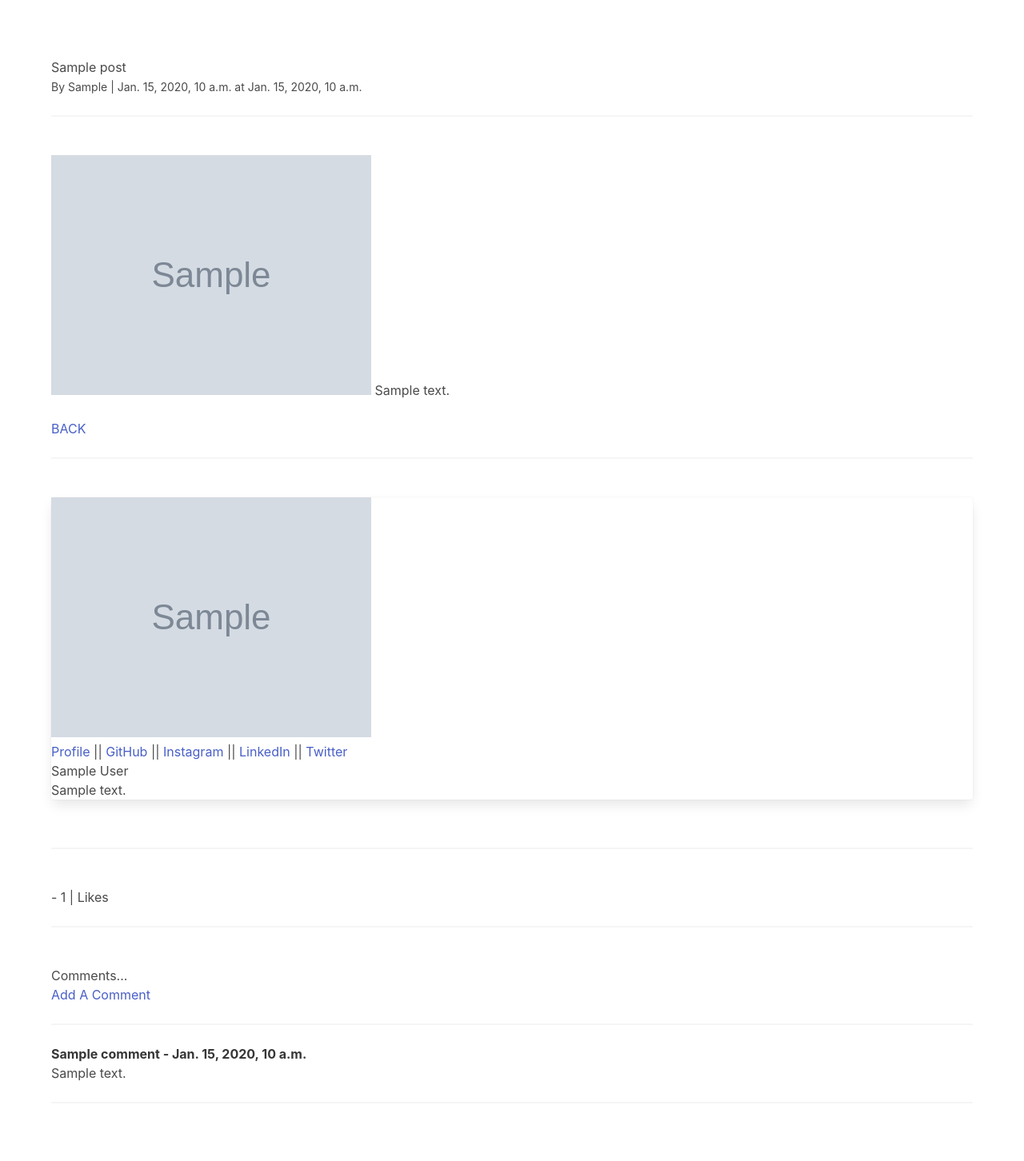
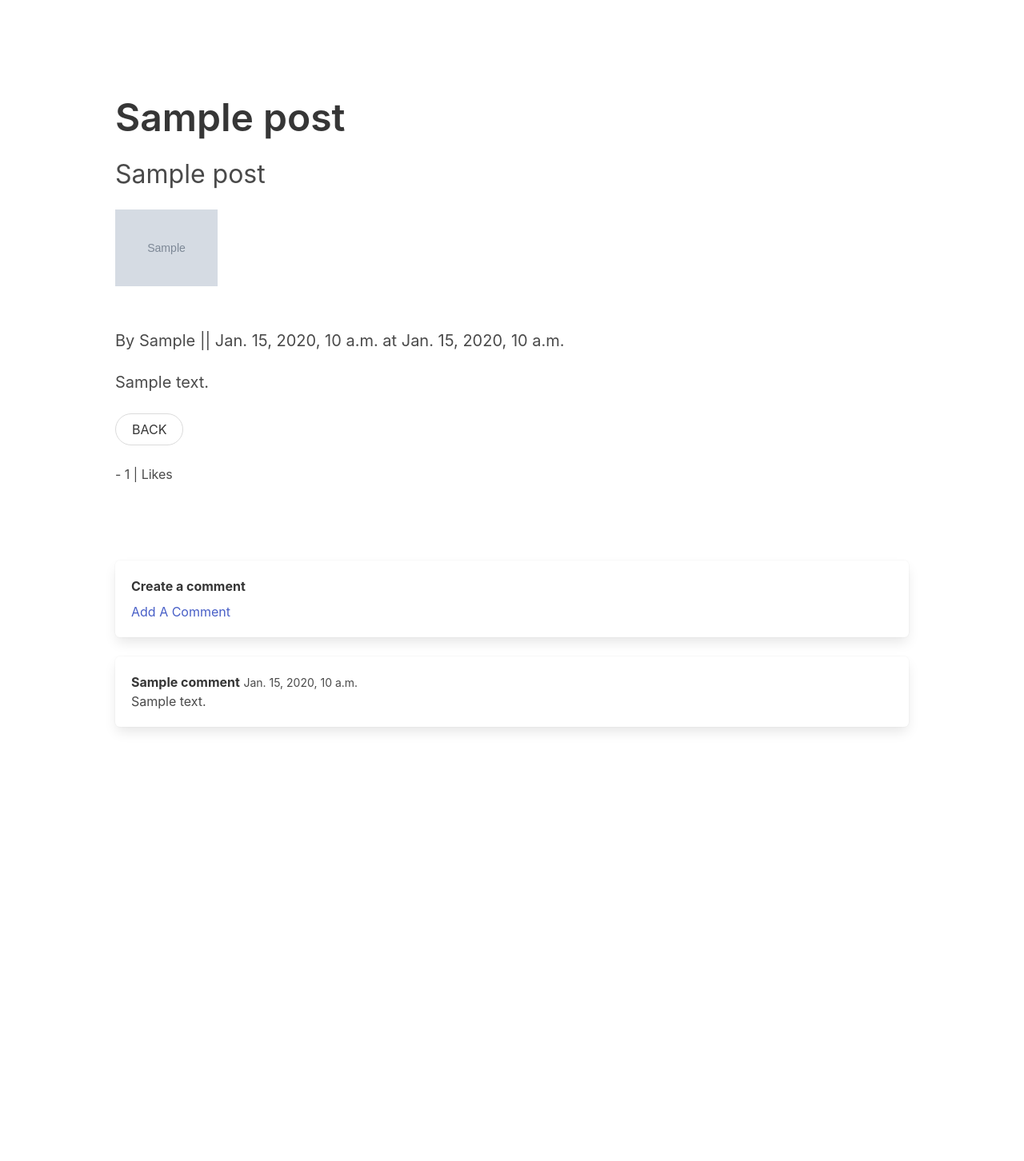
Before and after one commit to JonEast87/Django_Blog, a Django app: template JonsBlog/templates/article_details.html in a window 1280 px wide. Shown: the part 56-1508 px from the top of the page at 80% size. After the commit the page ends 971 px from the top, so only its background shows below. Run offline with Django 3.2, Linux system fonts and the light colour scheme; the template is opened without the code that fills it: most values are stand-ins (such as "Sample title", 1, 10 or a date in 2020); grey boxes marked "Sample" are stand-in pictures.

Commit message:
reworked the article_details page for bulma

```diff
--- a/JonsBlog/forms.py
+++ b/JonsBlog/forms.py
@@ -15,11 +15,11 @@ for item in choices:
 class PostForm(forms.ModelForm):
     class Meta:
         model = Post
-        fields = ('title', 'header_image', 'category', 'body')
+        fields = ('title', 'title_tag', 'header_image', 'category', 'body')
 
         widgets = {
             'title': forms.TextInput(attrs={'class': 'form-control'}),
-            # 'title_tag': forms.TextInput(attrs={'class': 'form-control'}),
+            'title_tag': forms.TextInput(attrs={'class': 'form-control'}),
             # 'images': forms.ImageField(attrs={'class': 'form-control'}),
             # 'snippet': forms.TextInput(attrs={'class': 'form-control'}),
             'category': forms.Select(choices=choice_list, attrs={'class': 'select'}),
--- a/JonsBlog/templates/article_details.html
+++ b/JonsBlog/templates/article_details.html
@@ -4,106 +4,89 @@
 {% block title %}{{ post.title_tag }}{% endblock %}
 
 {% block content %}
+    <section class="section">
+        <div class="container block is-fluid">
+            <p class="title is-1 is-spaced">{{ post.title }}</p>
+            <p class="subtitle is-3">{{ post.title_tag }}</p>
 
-    <h1>{{ post.title }}</h1>
-    <small>
-        By
-        {{ post.author.first_name }}
-        |
-        {{ post.publication_date }}
-        at
-        {{ post.publication_time }}
-    </small>
-    <br/>
-    <hr>
-    <br/>
-    <p>
+            <figure class="image is-128x128">
                 {% if post.header_image %}
                     <img src="{{ post.header_image.url }}">
                 {% endif %}
+            </figure>
+        </div>
+
+        <div class="container block is-fluid">
+            <p class="subtitle is-5">
+                By {{ post.author.first_name }} || {{ post.publication_date }} at {{ post.publication_time }}
+            </p>
+            <div class="content is-medium">
                 {{ post.body|safe }}
-    </p>
+            </div>
+        </div>
 
-    <br/>
+        <div class="container block is-fluid">
             {% if user.is_authenticated %}
                 {% if user.id == post.author.id %}
-            <a href="{% url 'update-post' post.pk %}" class="btn btn-primary">
+                    <a href="{% url 'update-post' post.pk %}" class="button is-primary is-rounded">
                         EDIT
                     </a>
-            <a href="{% url 'delete-post' post.pk %}" class="btn btn-warning">
+                    <a href="{% url 'delete-post' post.pk %}" class="button is-danger is-rounded">
                         DELETE
                     </a>
                 {% endif %}
             {% endif %}
-    <a href="{% url 'home' %} " class="btn btn-secondary">BACK</a>
-
-    <br/>
-    <hr>
-    <br/>
-
-    <div class="card mb-3">
-        <div class="row g-0">
-            <div class="col-md-2">
-                <img src="{{ post.author.profile.profile_image.url }}"
-                     class="img-fluid rounded-start"
-                     alt="Photo of Jon Eastin">
-            </div>
-            <div class="col-md-10">
-                <div class="card-body">
-                    <p class="small text-muted">
-                        <a href="{% url 'show_profile' post.author.profile.id %}">Profile</a> ||
-                        <a href="{{ post.author.profile.github }}">GitHub</a> ||
-                        <a href="{{ post.author.profile.instagram }}">Instagram</a> ||
-                        <a href="{{ post.author.profile.linkedin }}">LinkedIn</a> ||
-                        <a href="{{ post.author.profile.twitter }}">Twitter</a>
-                    </p>
-                    <h5 class="card-title">{{ post.author.first_name }} {{ post.author.last_name }}</h5>
-                    <p class="card-text">{{ post.author.profile.bio }}</p>
-                </div>
-            </div>
-        </div>
+            <a href="{% url 'home' %} " class="button button-secondary is-rounded">BACK</a>
         </div>
 
-    <br/>
-    <hr>
-    <br/>
-
+        <div class="container block is-fluid">
             {% if user.is_authenticated %}
                 <form action="{% url 'like-post' post.pk %}" method="POST">
                 {% csrf_token %}
 
                 {% if liked %}
                     <button type="submit" name="post_id" value="{{ post.id }}"
-                    class="btn btn-secondary btn-sm">
+                            class="button is-danger is-light is-rounded">
                         UNLIKE
                     </button>
                 {% else %}
                     <button type="submit" name="post_id" value="{{ post.id }}"
-                    class="btn btn-secondary btn-sm">
+                            class="button is-primary is-light is-rounded">
                         LIKE
                     </button>
                 {% endif %}
             {% endif %}
             - {{ total_likes }} | Likes
             </form>
+        </div>
 
-    <br/>
-    <hr>
-    <br/>
+    </section>
 
-    <h2>Comments...</h2>
+    <section class="section">
+        <div class="container block is-fluid">
+            <div class="box">
+                <label class="label">Create a comment</label>
                 <a href="{% url 'add_comment' post.pk %}">Add A Comment</a>
-    <br/>
-    <hr>
+            </div>
+
             {% if not post.comments.all %}
                 No Comments Yet...
             {% else %}
                 {% for comment in post.comments.all %}
-            <strong>{{ comment.name }} - {{ comment.date_added }}</strong>
+                    <div class="box">
+                        <article class="media">
+                            <div class="media-content">
+                                <div class="content">
+                                    <strong>{{ comment.name }}</strong> <small>{{ comment.date_added }}</small>
                                     <br/>
-            {{ comment.body }}
-            <hr>
+                                    <p>{{ comment.body }}</p>
+                                </div>
+                            </div>
+                        </article>
+                    </div>
                 {% endfor %}
             {% endif %}
+        </div>
+    </section>
 
 {% endblock %}
```
Also changed, not shown: members/templates/registration/user_profile.html (+23 -0 lines). Lines whose indentation alone changed are shown as unchanged.
